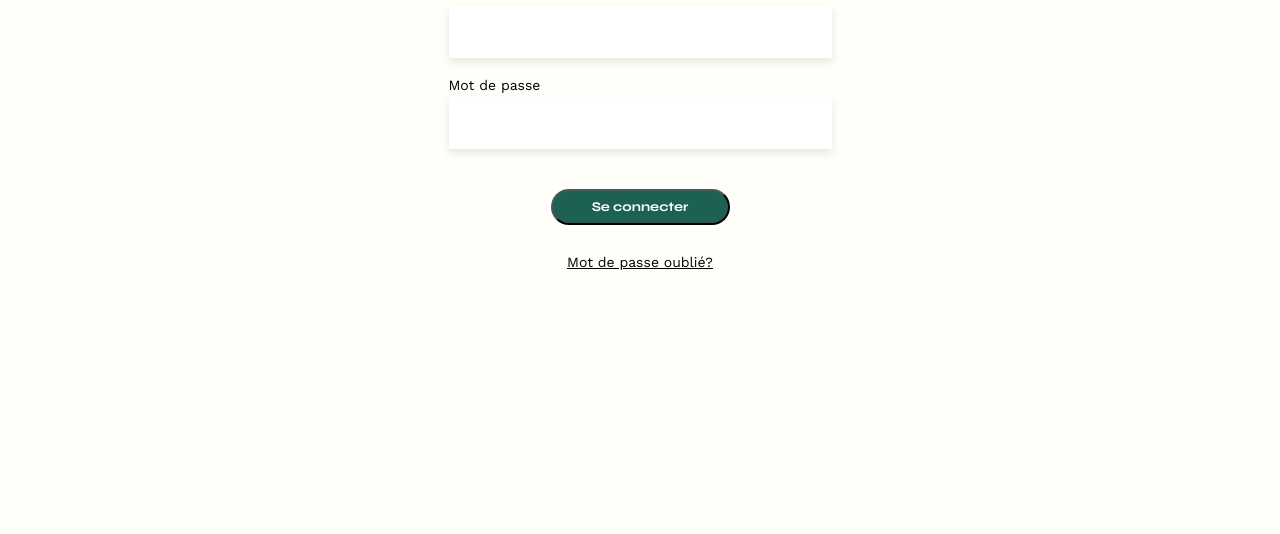
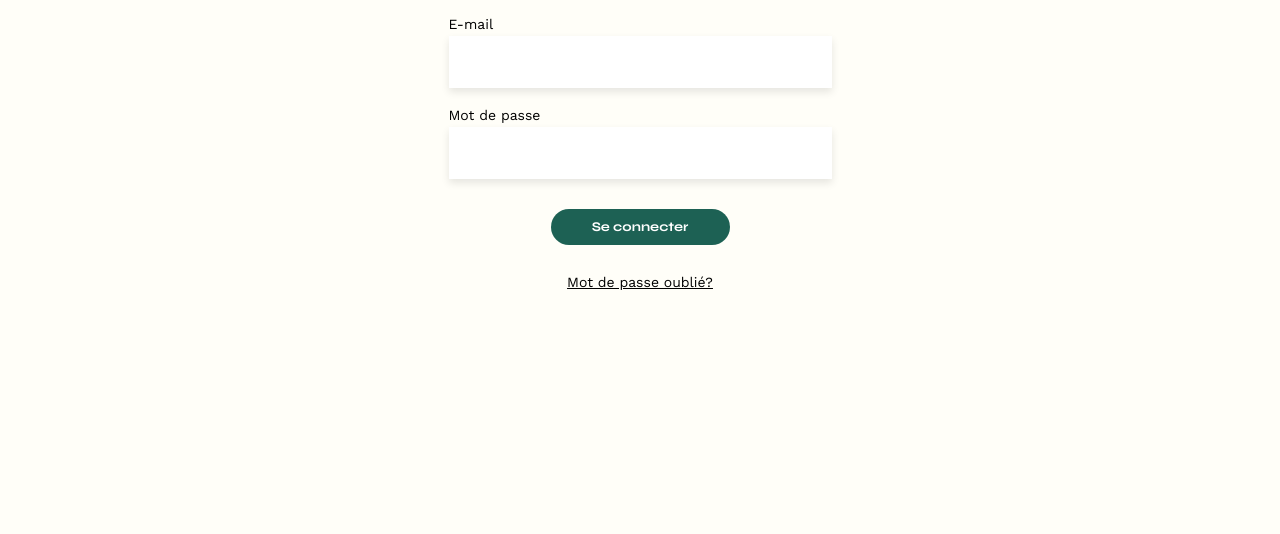
Before and after one commit to sahroura47/Sophie-Bluel-project, a plain HTML site: page login.html in a window 1280 px wide. Shown: the part 266-800 px from the top of the page. Drawn offline with nearby package versions, Linux system fonts and the light colour scheme.

Commit message:
modification page login

```diff
--- a/assets/style.css
+++ b/assets/style.css
@@ -232,7 +232,9 @@ li:hover {
 	padding: 60px;
 }
 .loginContainer form{
-	margin-bottom: 40px;
+	display: flex;
+	flex-direction: column;
+
 }
 .loginContainer label{
 	display: block;
@@ -245,6 +247,13 @@ li:hover {
 	box-shadow: 0 4px 8px rgba(0, 0, 0, 0.1);
 
 }
+.error{
+	color: red;
+	font-size: 12px;
+	padding: 10px;
+	align-self: center;
+	margin-top: 10px;
+}
 .loginButton{
 	width: 179px;
 	height: 36px;
@@ -254,7 +263,12 @@ li:hover {
 	font-weight: 500;
 	font-family: 'Syne';
 	cursor: pointer;
-	margin-bottom: 30px;
+	margin: 30px 0;
+	border: unset;
+	align-self: center;
+}
+.loginButton :hover{
+	background-color: #69948c;
 }
 .passwordRecovery{
 	color: inherit;
--- a/login.html
+++ b/login.html
@@ -17,21 +17,23 @@
 		<ul>
 			<li>projets</li>
 			<li>contact</li>
-			<li><a href="login.html">login</a></li>
+			<li><a href="login.html" style="text-decoration: none; color: inherit;" >login</a></li>
 			<li><img src="./assets/icons/instagram.png" alt="Instagram"></li>
 		</ul>
 	</nav>
 </header>
 <div class="loginContainer">
 <h2>Log In</h2>
-<form action="/login" method="post">
-    <label for="username"> E-mail</label>
-    <input type="text" id="username" name="username" placeholder="" required>
+<form id="loginForm">
+	<div id="error-message" class="error"></div>
+    <label for="emailAddress"> E-mail</label>
+    <input type="email" id="emailAddress" name="email" placeholder="" required pattern="[a-z0-9._%+-]+@[a-z0-9.-]+\.[a-z]{2,}$">
     <label for="password">Mot de passe</label>
-    <input type="text" id="password" name="password" placeholder="" required>
+    <input type="password" id="password" name="password" placeholder="" required >
+	<button type="submit" class="loginButton"> Se connecter</button>
 </form>
-<button class="loginButton"> Se connecter</button>
-<a class="passwordRecovery" href=""> Mot de passe oublié?<a>
+<a class="passwordRecovery" href=#> Mot de passe oublié?<a>
 </div>
+<script src="login.js"></script>
 </body>
 </html>
--- a/login.js
+++ b/login.js
@@ -29,6 +29,10 @@ document.getElementById("loginForm").addEventListener("submit", async function (
 
         }
 
+        localStorage.setItem('authToken', data.token);
+        window.location.href='/newHomePage.html';
+
+
     } catch (error) {
         errorMessage.innerText = 'Email ou mot de passe invalide!';
     }
```
Also changed, not shown: index.html (+1 -1 lines), application.js (line endings or trailing spaces).
